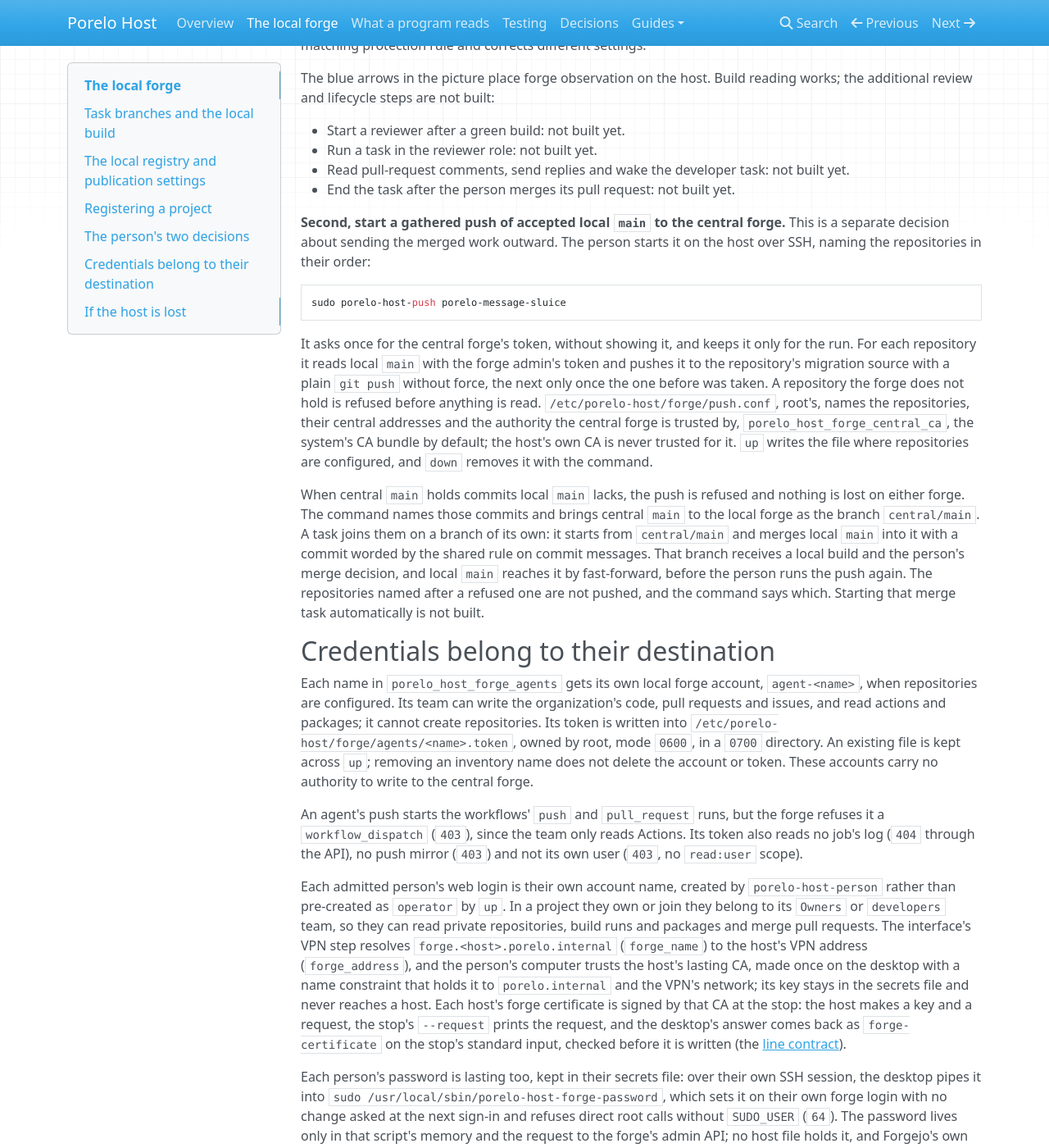
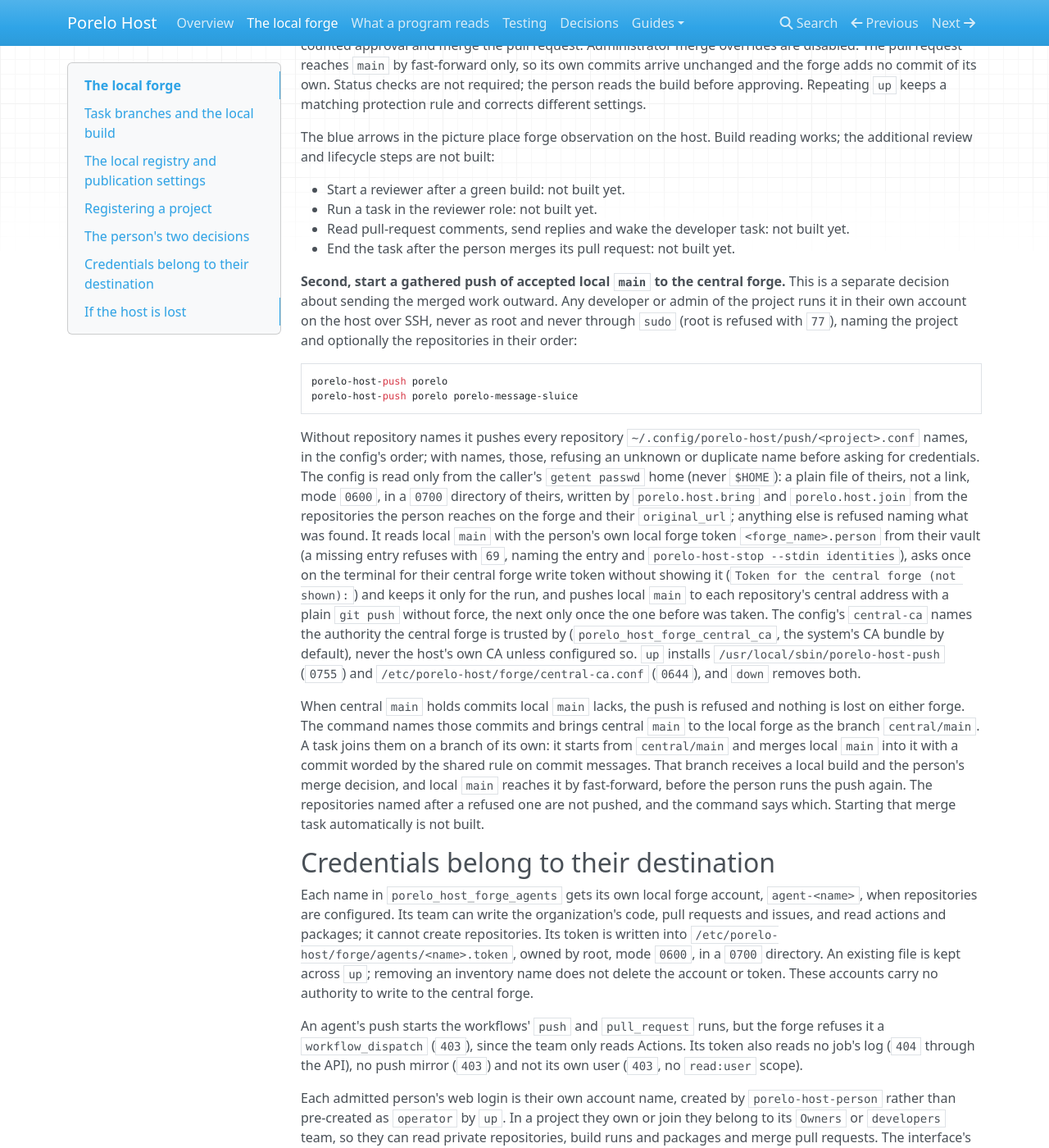
Before and after one commit to porelo-ai/porelo-host, an MkDocs documentation site: the page built from doc/local-forge.md, in a window 1280 px wide and 1400 px high, scrolled down 5342 px. Shown: the whole window at 82% size. Built offline with MkDocs 1.6.1, drawn with Linux system fonts in a browser that asks for light colours; nearby versions of some CDN libraries; some of the changed text lies outside the part shown.

Commit message:
Let any developer push with their own token and config
Assisted-by: Claude Code, claude-opus-5-5
Assisted-by: Antigravity CLI, gemini-4-argon-high

```diff
--- a/doc/local-forge.md
+++ b/doc/local-forge.md
@@ -116,9 +116,12 @@ The helper accepts no environment overrides for its paths or authority.
 
 `porelo-host-project remove <project>` first lists every repository and package version. For repositories, it calls
 the gathered push's read-only `--check <project> <repositories...>` mode, asking for the central token with hidden
-input. Every repository must have a central address in `/etc/porelo-host/forge/push.conf`. Every commit reachable
-from a local ref, including task branches and tags, must be reachable from a central ref. Missing settings, an
-unreachable forge or unpushed commits refuse removal before any deletion; the comparison pushes nothing.
+input. `--check` reads each repository's central `https://` `original_url` kept by Forgejo from its migration through
+the admin API and trusts the central forge by `/etc/porelo-host/forge/central-ca.conf` (the system CA bundle
+`/etc/ssl/certs/ca-certificates.crt` unless `porelo_host_forge_central_ca` names another); a repository without an
+`original_url` is refused by name. Every commit reachable from a local ref, including task branches and tags, must be
+reachable from a central ref. Missing settings, an unreachable forge or unpushed commits refuse removal before any
+deletion; the comparison pushes nothing.
 
 Once the check passes, removal deletes the repositories and package versions, then the organization and publisher,
 drops `member=<project> …` from every person record in `/etc/porelo-host/people/` and removes the project record, and
@@ -158,17 +161,25 @@ lifecycle steps are not built:
 - End the task after the person merges its pull request: not built yet.
 
 **Second, start a gathered push of accepted local `main` to the central forge.** This is a separate decision about
-sending the merged work outward. The person starts it on the host over SSH, naming the repositories in their order:
+sending the merged work outward. Any developer or admin of the project runs it in their own account on the host over
+SSH, never as root and never through `sudo` (root is refused with `77`), naming the project and optionally the
+repositories in their order:
 
-    sudo porelo-host-push porelo-message-sluice
+    porelo-host-push porelo
+    porelo-host-push porelo porelo-message-sluice
 
-It asks once for the central forge's token, without showing it, and keeps it only for the run. For each repository it
-reads local `main` with the forge admin's token and pushes it to the repository's migration source with a plain
-`git push` without force, the next only once the one before was taken. A repository the forge does not hold is refused
-before anything is read. `/etc/porelo-host/forge/push.conf`, root's, names the repositories, their central
-addresses and the authority the central forge is trusted by, `porelo_host_forge_central_ca`, the system's CA bundle by
-default; the host's own CA is never trusted for it. `up` writes the file where repositories are configured, and
-`down` removes it with the command.
+Without repository names it pushes every repository `~/.config/porelo-host/push/<project>.conf` names, in the config's
+order; with names, those, refusing an unknown or duplicate name before asking for credentials. The config is read only
+from the caller's `getent passwd` home (never `$HOME`): a plain file of theirs, not a link, mode `0600`, in a `0700`
+directory of theirs, written by `porelo.host.bring` and `porelo.host.join` from the repositories the person reaches on
+the forge and their `original_url`; anything else is refused naming what was found. It reads local `main` with the
+person's own local forge token `<forge_name>.person` from their vault (a missing entry refuses with `69`, naming the
+entry and `porelo-host-stop --stdin identities`), asks once on the terminal for their central forge write token without
+showing it (`Token for the central forge (not shown): `) and keeps it only for the run, and pushes local `main` to each
+repository's central address with a plain `git push` without force, the next only once the one before was taken. The
+config's `central-ca` names the authority the central forge is trusted by (`porelo_host_forge_central_ca`, the system's
+CA bundle by default), never the host's own CA unless configured so. `up` installs `/usr/local/sbin/porelo-host-push`
+(`0755`) and `/etc/porelo-host/forge/central-ca.conf` (`0644`), and `down` removes both.
 
 When central `main` holds commits local `main` lacks, the push is refused and nothing is lost on either forge. The
 command names those commits and brings central `main` to the local forge as the branch `central/main`. A task joins
```
Also changed, not shown: CHANGELOG.md (+9 -0 lines), roles/forge/README.md (+6 -2 lines), 9 other files.
